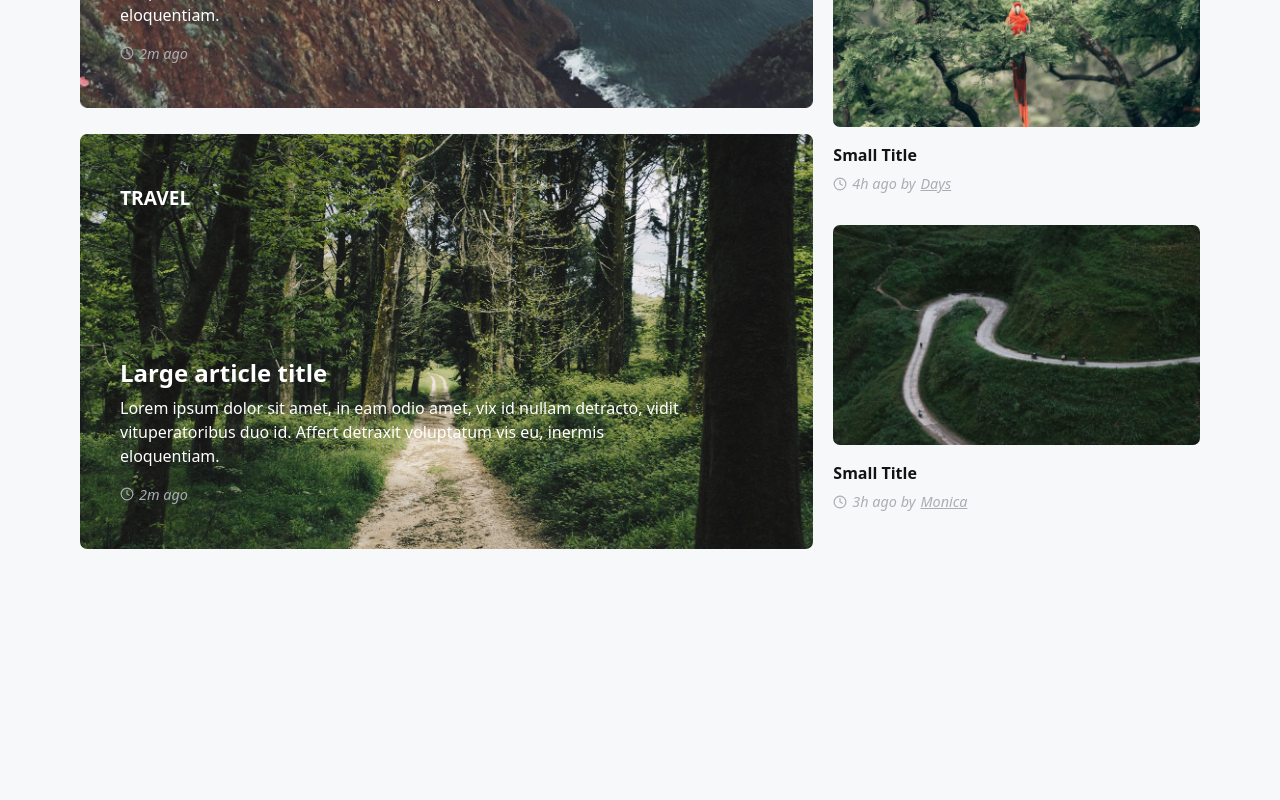
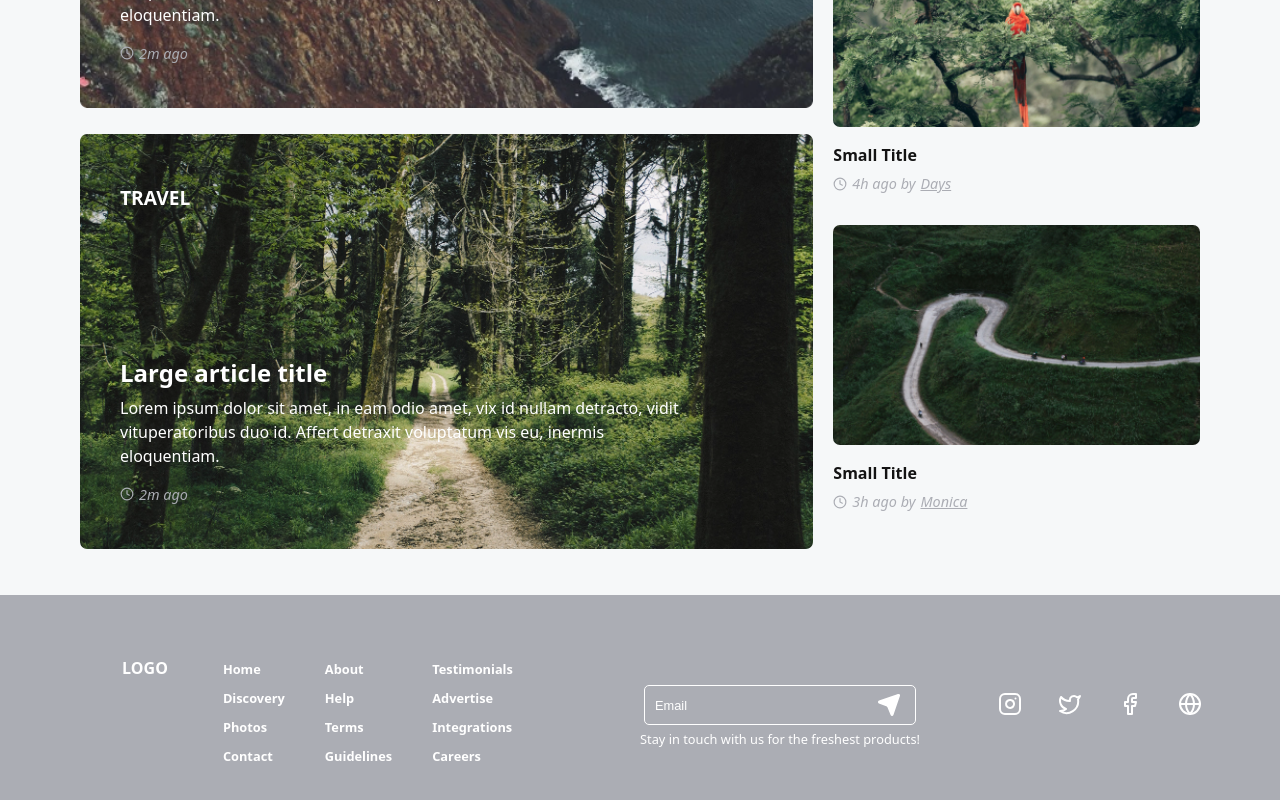
Before and after one commit to mrhpn/sample-landing-site, a React (Vite) app: page / in a window 1280 px wide. Shown: the part 1783-2583 px from the top of the page. Before the commit the page ends 2378 px from the top, so only its background shows below. Built offline with nearby package versions, Linux system fonts and the light colour scheme.

Commit message:
feat: added footer and not found pages

```diff
--- a/src/App.tsx
+++ b/src/App.tsx
@@ -5,6 +5,8 @@ import Home from './pages/Home';
 import Discovery from './pages/Discovery';
 import Photos from './pages/Photos';
 import Contact from './pages/Contact';
+import Footer from './components/Footer';
+import NotFound from './pages/NotFound';
 
 function App() {
   return (
@@ -16,8 +18,10 @@ function App() {
           <Route path="/discovery" element={<Discovery />} />
           <Route path="/photos" element={<Photos />} />
           <Route path="/contact" element={<Contact />} />
+          <Route path="*" element={<NotFound />} />
         </Routes>
       </main>
+      <Footer />
     </Router>
   );
 }
--- /dev/null
+++ b/src/components/Footer/index.module.css
@@ -0,0 +1,136 @@
+.footer {
+  display: flex;
+  justify-content: space-between;
+  padding: 40px 20px;
+  background-color: var(--color-grey);
+  color: var(--color-white);
+  flex-wrap: wrap;
+}
+
+.column {
+  flex: 2;
+  display: flex;
+  justify-content: center;
+  align-items: start;
+  gap: 50px;
+  max-width: 600px;
+}
+
+.links {
+  display: flex;
+  gap: 30px;
+}
+
+.column ul {
+  list-style: none;
+  padding: 0;
+  text-align: left;
+}
+
+.column ul li {
+  margin: 5px 0;
+}
+
+.column ul li a {
+  text-decoration: none;
+  color: var(--color-white);
+  font-size: 0.8rem;
+  transition: color 0.3s ease;
+  text-transform: capitalize;
+}
+
+.column ul li a:hover {
+  color: var(--color-black);
+}
+
+.middle {
+  flex: 1;
+  display: flex;
+  flex-direction: column;
+  justify-content: center;
+  align-items: center;
+}
+
+.middle span {
+  font-size: 0.8rem;
+  display: block;
+  margin-top: 5px;
+}
+
+.emailWrapper {
+  position: relative;
+}
+
+.emailInput {
+  padding: 10px;
+  font-size: 1rem;
+  width: 250px;
+  border: none;
+  border-radius: 5px;
+  margin-top: 10px;
+  outline: none;
+  background-color: transparent;
+  border: 1px solid var(--color-white);
+  color: var(--color-white);
+}
+
+.emailInput::placeholder {
+  font-size: 0.8rem;
+  color: var(--color-white) !important;
+}
+
+.emailWrapper .sendIcon {
+  position: absolute;
+  right: 15px;
+  top: 18px;
+  fill: var(--color-white);
+}
+
+.emailInput::placeholder {
+  color: #aaa;
+}
+
+.last {
+  flex: 1;
+  display: flex;
+  justify-content: center;
+  align-items: center;
+  gap: 20px;
+}
+
+.socialIcon {
+  width: 40px;
+  height: 40px;
+  cursor: pointer;
+  transition: transform 0.3s ease;
+}
+
+.socialIcon:hover {
+  transform: scale(1.1);
+}
+
+@media (max-width: 768px) {
+  .footer {
+    flex-direction: column;
+    align-items: center;
+    text-align: center;
+  }
+
+  .column {
+    flex: 1;
+    max-width: 100%;
+  }
+
+  .middle {
+    margin-top: 20px;
+  }
+
+  .last {
+    margin-top: 20px;
+  }
+
+  .socialIcon {
+    width: 30px;
+    height: 30px;
+  }
+}
--- /dev/null
+++ b/src/components/Footer/index.tsx
@@ -0,0 +1,91 @@
+import React from 'react';
+import { Facebook, Globe, Instagram, Send, Twitter } from 'lucide-react';
+import { NavLink } from 'react-router-dom';
+
+import styles from './index.module.css';
+
+const Footer: React.FC = () => {
+  return (
+    <footer className={styles.footer}>
+      <div className={styles.column}>
+        {/* Logo and Links */}
+        <h4>LOGO</h4>
+        <div className={styles.links}>
+          <ul>
+            <li>
+              <NavLink to="/">Home</NavLink>
+            </li>
+            <li>
+              <NavLink to="/discovery">Discovery</NavLink>
+            </li>
+            <li>
+              <NavLink to="/photos">Photos</NavLink>
+            </li>
+            <li>
+              <NavLink to="/contact">Contact</NavLink>
+            </li>
+          </ul>
+          <ul>
+            <li>
+              <NavLink to="/about">About</NavLink>
+            </li>
+            <li>
+              <NavLink to="/help">Help</NavLink>
+            </li>
+            <li>
+              <NavLink to="/terms">Terms</NavLink>
+            </li>
+            <li>
+              <NavLink to="/guidelines">Guidelines</NavLink>
+            </li>
+          </ul>
+          <ul>
+            <li>
+              <NavLink to="/testimonials">Testimonials</NavLink>
+            </li>
+            <li>
+              <NavLink to="/advertise">Advertise</NavLink>
+            </li>
+            <li>
+              <NavLink to="/integrations">Integrations</NavLink>
+            </li>
+            <li>
+              <NavLink to="/careers">Careers</NavLink>
+            </li>
+          </ul>
+        </div>
+      </div>
+
+      <div className={styles.middle}>
+        {/* Email input */}
+        <div className={styles.emailWrapper}>
+          <input
+            type="email"
+            placeholder="Email"
+            className={styles.emailInput}
+          />
+          <Send className={styles.sendIcon} />
+        </div>
+        <span>Stay in touch with us for the freshest products!</span>
+      </div>
+
+      <div className={styles.last}>
+        {/* Social Media Icons */}
+        <div className={styles.socialIcon}>
+          <Instagram />
+        </div>
+        <div className={styles.socialIcon}>
+          <Twitter />
+        </div>
+        <div className={styles.socialIcon}>
+          <Facebook />
+        </div>
+        <div className={styles.socialIcon}>
+          <Globe />
+        </div>
+      </div>
+    </footer>
+  );
+};
+
+export default Footer;
--- /dev/null
+++ b/src/components/NotFound/index.module.css
@@ -0,0 +1,33 @@
+.notFoundContainer {
+  display: flex;
+  flex-direction: column;
+  justify-content: center;
+  align-items: center;
+  text-align: center;
+  padding: 50px;
+  background-color: var(--color-white);
+}
+
+.title {
+  font-size: 3rem;
+  margin-bottom: 0;
+  color: var(--color-black);
+}
+
+.message {
+  font-size: 1.2rem;
+  color: var(--color-grey);
+  margin-bottom: 20px;
+}
+
+.homeLink {
+  margin-top: 20px;
+  font-size: 1rem;
+  color: var(--color-pink);
+  text-decoration: none;
+}
+
+.homeLink:hover {
+  text-decoration: underline;
+  text-underline-offset: 10px;
+}
--- /dev/null
+++ b/src/components/NotFound/index.tsx
@@ -0,0 +1,18 @@
+import { NavLink } from 'react-router-dom';
+import styles from './index.module.css';
+
+const NotFoundComponent = () => {
+  return (
+    <div className={styles.notFoundContainer}>
+      <h1 className={styles.title}>404 Not Found</h1>
+      <p className={styles.message}>
+        Oops! The page you are looking for doesn't exist.
+      </p>
+      <NavLink to="/" className={styles.homeLink}>
+        Go Back to Home
+      </NavLink>
+    </div>
+  );
+};
+
+export default NotFoundComponent;
--- /dev/null
+++ b/src/pages/NotFound.tsx
@@ -0,0 +1,8 @@
+import React from 'react';
+import NotFoundComponent from '../components/NotFound';
+
+const NotFound: React.FC = () => {
+  return <NotFoundComponent />;
+};
+
+export default NotFound;
```
